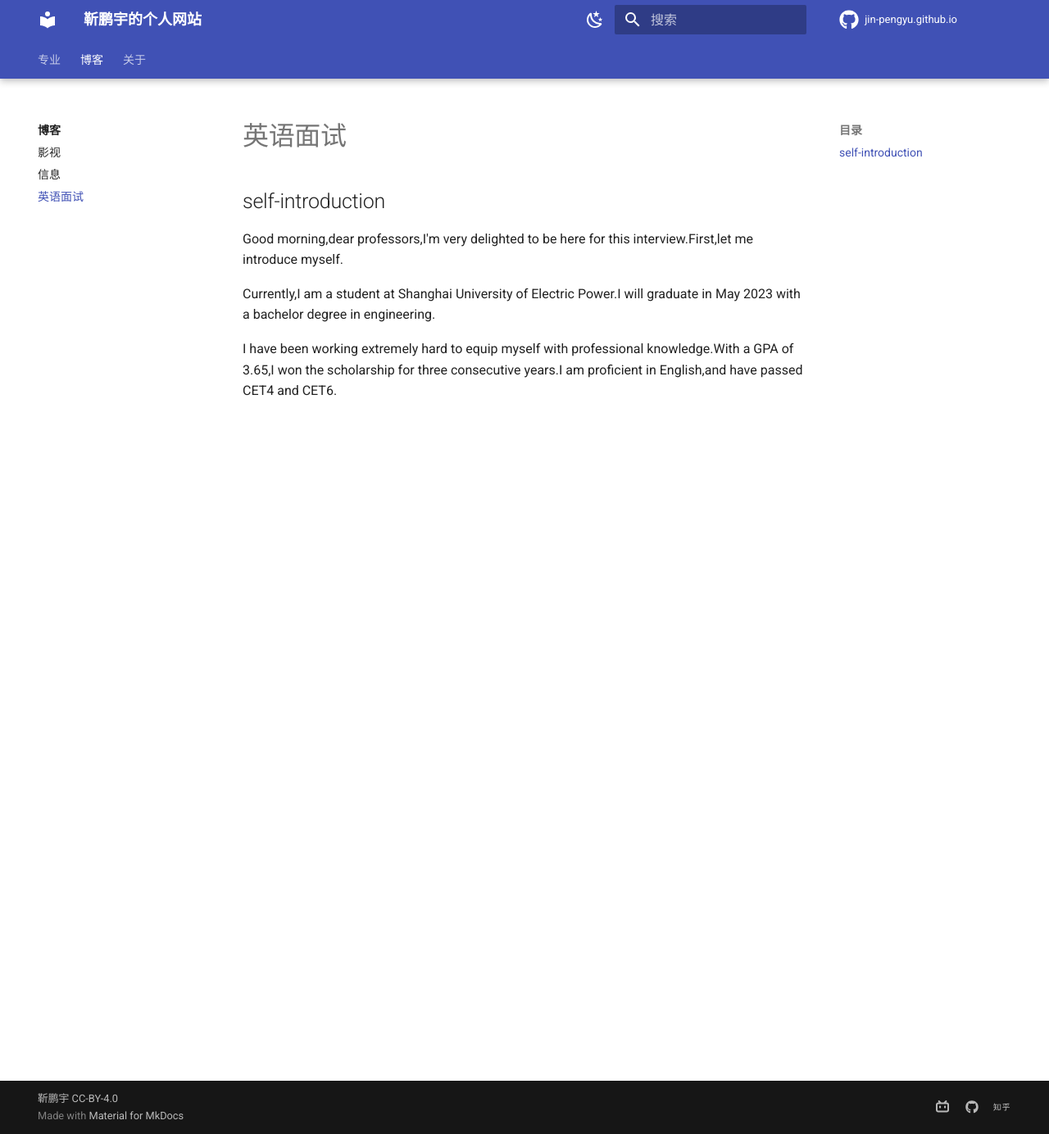
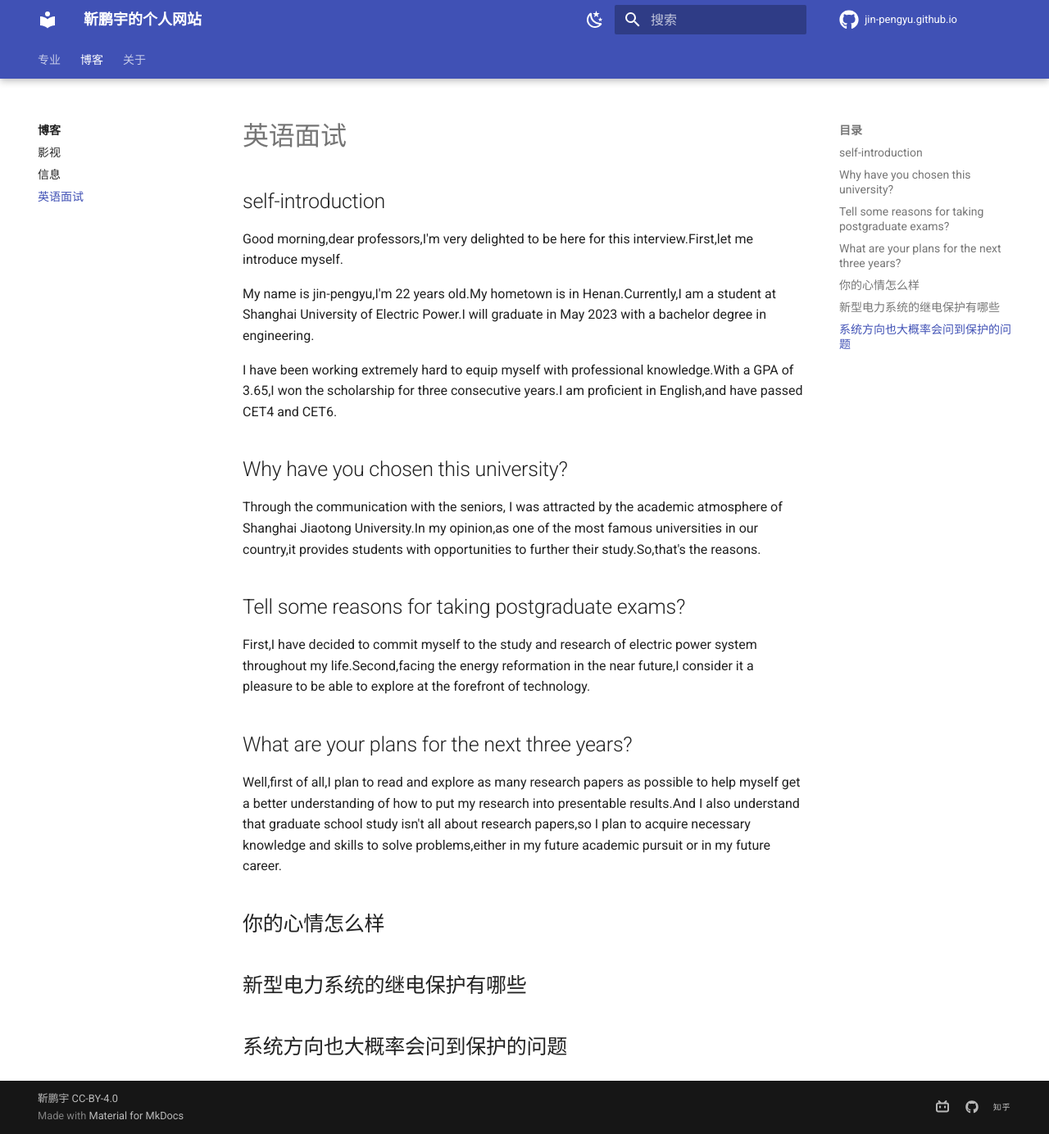
Before and after one commit to Pengyu-Jin/Pengyu-Jin.github.io, an MkDocs documentation site: the page built from docs/blog/English-interview.md, in a window 1280 px wide and 1384 px high. Shown: the whole window at 82% size. Built offline with MkDocs 1.6.1 and Material for MkDocs 9.7.7, drawn with Linux system fonts in a browser that asks for light colours.

Commit message:
change style83

```diff
--- a/docs/blog/English-interview.md
+++ b/docs/blog/English-interview.md
@@ -2,6 +2,19 @@
 
 Good morning,dear professors,I'm very delighted to be here for this interview.First,let me introduce myself.
 
-Currently,I am a student at Shanghai University of Electric Power.I will graduate in May 2023 with a bachelor degree in engineering.
+My name is jin-pengyu,I'm 22 years old.My hometown is in Henan.Currently,I am a student at Shanghai University of Electric Power.I will graduate in May 2023 with a bachelor degree in engineering.
 
 I have been working extremely hard to equip myself with professional knowledge.With a GPA of 3.65,I won the scholarship for three consecutive years.I am proficient in English,and have passed CET4 and CET6.
+
+## Why have you chosen this university?
+Through the communication with the seniors, I was attracted by the academic atmosphere of Shanghai Jiaotong University.In my opinion,as one of the most famous universities in our country,it provides students with opportunities to further their study.So,that's the reasons.
+
+## Tell some reasons for taking postgraduate exams?
+First,I have decided to commit myself to the study and research of electric power system throughout my life.Second,facing the energy reformation in the near future,I consider it a pleasure to be able to explore at the forefront of technology.
+
+## What are your plans for the next three years?
+Well,first of all,I plan to read and explore as many research papers as possible to help myself get a better understanding of how to put my research into presentable results.And I also understand that graduate school study isn't all about research papers,so I plan to acquire necessary knowledge and skills to solve problems,either in my future academic pursuit or in my future career.
+
+## 你的心情怎么样
+## 新型电力系统的继电保护有哪些
+## 系统方向也大概率会问到保护的问题
--- a/docs/major/Power System Analysis/chapter2.md
+++ b/docs/major/Power System Analysis/chapter2.md
@@ -1,2 +1,35 @@
 ## 电力线路和电抗器的等值电路和参数
+==Q：电力线路有哪两种形式？各有什么特点？==
+
+- 分为架空线和电缆两类
+- 架空线运行条件恶劣，要求高机械强度和抗化学腐蚀能力
+- 电缆造价高，检修费工，但不占地，可靠性高
+
+==Q：线路具有哪些电磁现象？可以用哪些参数表征？==
+
 ## 变压器的等值电路和参数
+==Q：电机学中变压器的等值电路有几种演变？适用范围？==
+
+- T型、$\Gamma$型（近似等值）、简化等值
+- T型等值电路最准确；$\Gamma$型将励磁支路前移能够简化计算；简化等值不适合空载的分析
+
+![](https://image-bed-1316693164.cos.ap-shanghai.myqcloud.com/1L%6021P@9K3PQ~7%5BYQ%60%5DI~9.jpg)
+
+==Q：T型等值电路是否实用？==
+
+1. 是从变压器原理出发得到的，等值电路及参数的机理很明确
+2. 原边和副边的电抗参数需要分离，实际中很难做到。我们只能做空载和短路实验，获得4个实验数据
+3. 准确但不实用
+
+==Q：$\Gamma$型等值电路的简化依据？==
+
+励磁电抗对于主磁路，其值远大于漏抗
+
+==Q：电力系统分析中采用的变压器模型是怎样？==
+
+![](https://image-bed-1316693164.cos.ap-shanghai.myqcloud.com/9QA2F01XI2Q6~~Z4_%25GIK.jpg)
+
+==Q：电力系统和电机学中对变压器变比的规定有何不同？==
+- 系统：空载线电压（看作黑盒子二端口，关心外部参数）
+- 电机：相电动势（看$E=-N\frac{d\phi}{dt}$，关心电磁机理）
+- 系统从实用角度出发；电机从机理出发
```
